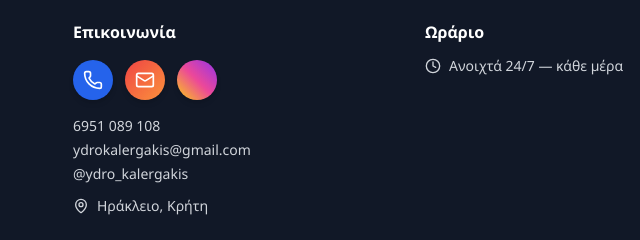
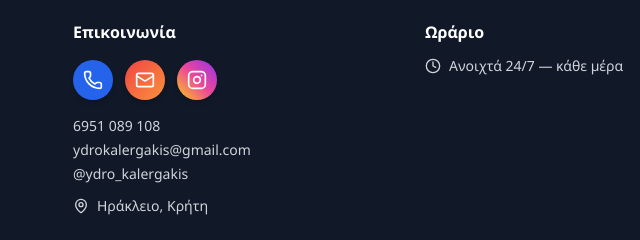
Before and after one commit to arisstei/kalergakis-ydravlikos, a plain HTML site: page index.html in a window 1280 px wide. Shown: the part 2132-2372 px from the top of the page, 407-1047 px from the left. Drawn offline with nearby package versions, Linux system fonts and the light colour scheme.

Commit message:
Fix Instagram icon με inline SVG (το Lucide αφαίρεσε τα brand icons)

```diff
--- a/index.html
+++ b/index.html
@@ -197,7 +197,7 @@
         </a>
         <a href="https://instagram.com/ydro_kalergakis" target="_blank" rel="noopener" aria-label="Instagram" title="@ydro_kalergakis"
            class="w-10 h-10 rounded-full bg-gradient-to-tr from-yellow-400 via-pink-500 to-purple-600 hover:opacity-90 text-white flex items-center justify-center transition shadow-md hover:-translate-y-0.5">
-          <i data-lucide="instagram" class="w-5 h-5"></i>
+          <svg class="w-5 h-5" viewBox="0 0 24 24" fill="none" stroke="currentColor" stroke-width="2" stroke-linecap="round" stroke-linejoin="round"><rect width="20" height="20" x="2" y="2" rx="5" ry="5"></rect><path d="M16 11.37A4 4 0 1 1 12.63 8 4 4 0 0 1 16 11.37z"></path><line x1="17.5" x2="17.51" y1="6.5" y2="6.5"></line></svg>
         </a>
       </div>
 
```
